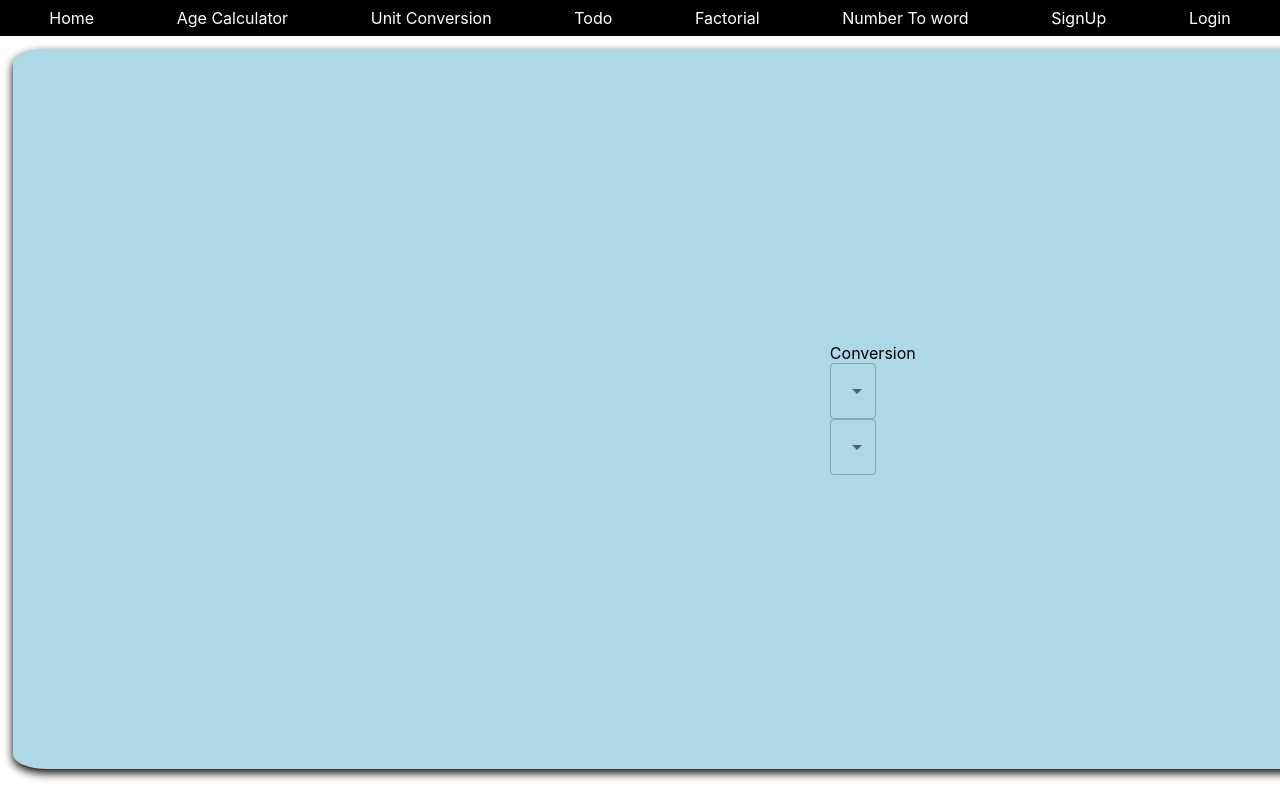
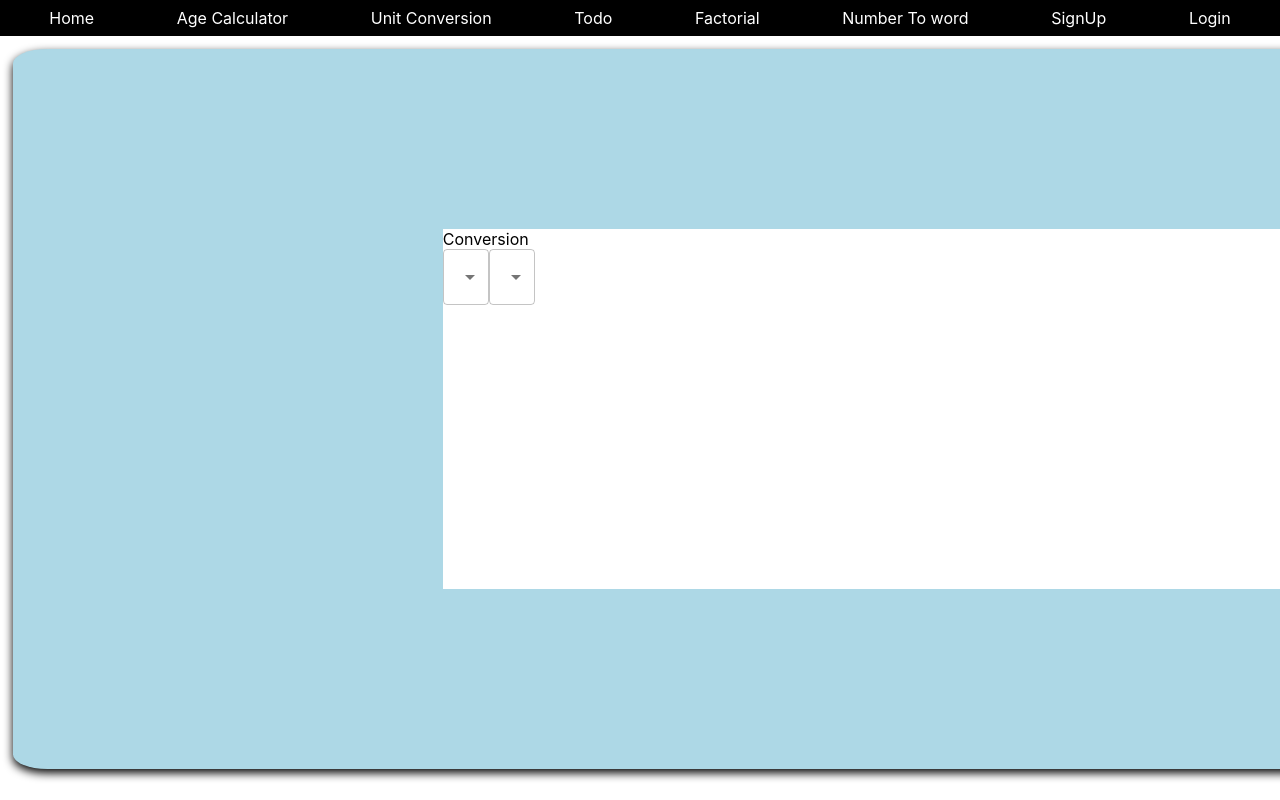
Before and after one commit to rohityadav15/utilitiese, a React (Create React App) app: page /unitConversion in a window 1280 px wide. Shown: the top 800 px of the page. Built offline with nearby package versions, Linux system fonts and the light colour scheme.

Commit message:
Dropdown

```diff
--- a/src/pages/UnitConversion.js
+++ b/src/pages/UnitConversion.js
@@ -2,9 +2,24 @@ import { Box, MenuItem, Select } from "@mui/material";
 
 const UnitConversion = () => {
   return (
-    <Box>
+    <Box
+    style={{
+      display: "flex",
+      flexDirection: "column",
+      height: "50%",
+      width: "50%",
+      backgroundColor: "#ffff",
+    }}>
       Conversion
-      <Box>
+      <Box
+        style={{
+          display: "flex",
+          flexDirection: "row",
+          height: "50%",
+          width: "50%",
+          backgroundColor: "#ffff",
+        }}
+      >
         <Box>
           <Select
             labelId="unit-select-label"
@@ -18,7 +33,7 @@ const UnitConversion = () => {
             <MenuItem value="inch">inch</MenuItem>
           </Select>
         </Box>
-        <box>
+        <Box>
           <Select
             labelId="unit-select-label"
             id="unit-select"
@@ -30,7 +45,7 @@ const UnitConversion = () => {
             <MenuItem value="meter">meter</MenuItem>
             <MenuItem value="inch">inch</MenuItem>
           </Select>
-        </box>
+        </Box>
       </Box>
     </Box>
   );
```
